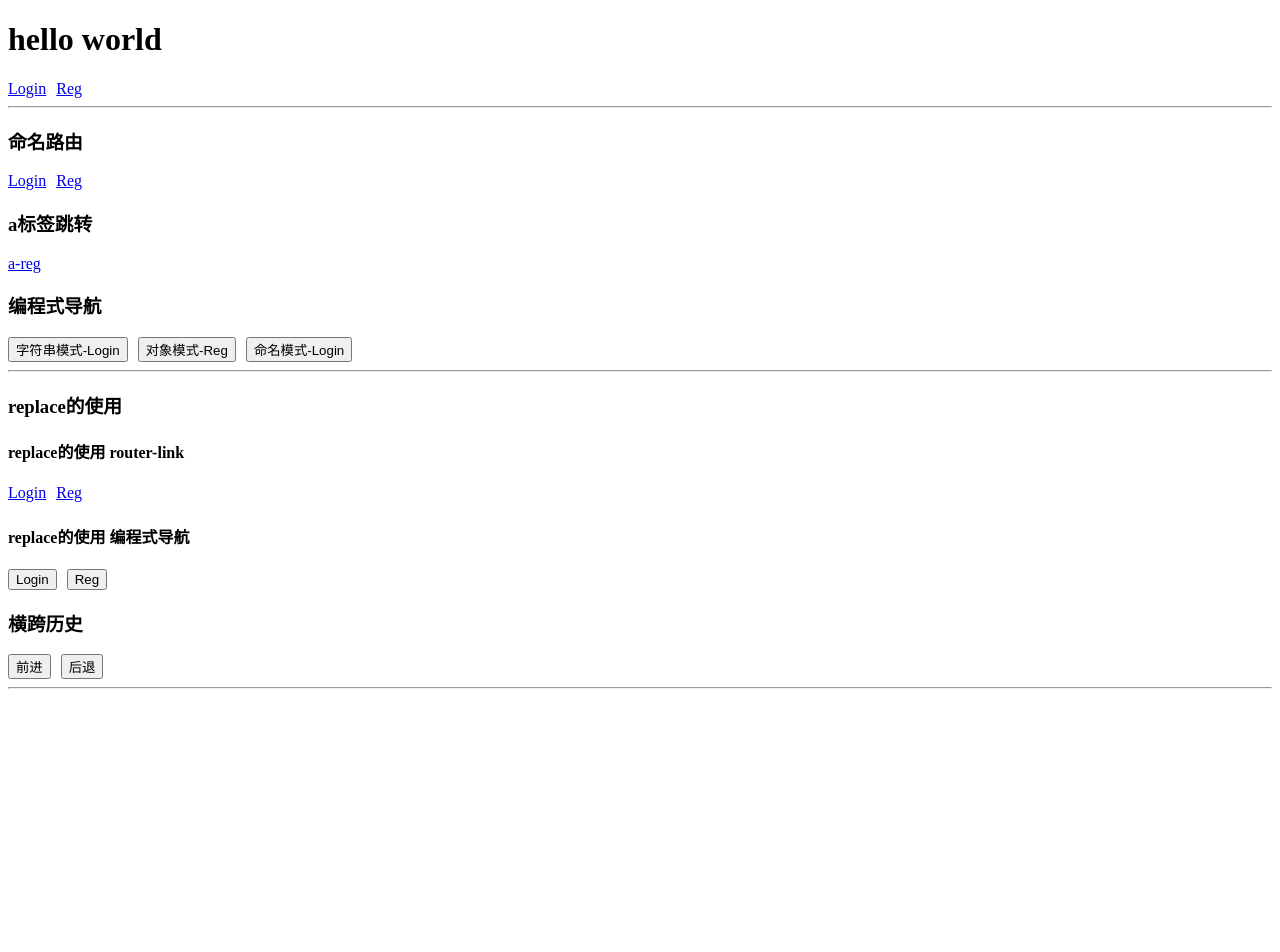
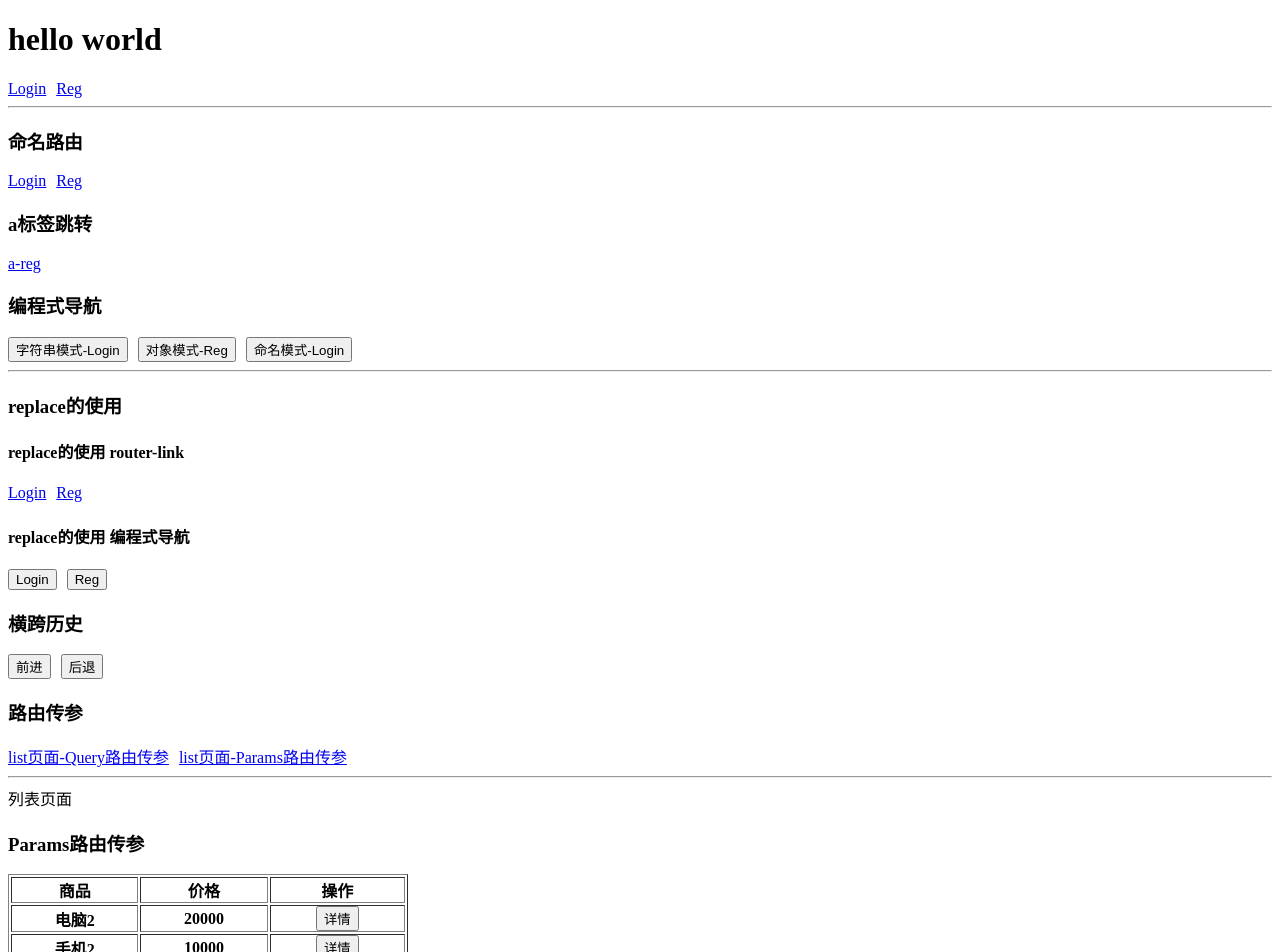
Before and after one commit to icebear32/Vue3_Router4, a Vue app in the folder router/: page /list2 in a window 1280 px wide. Shown: the top 952 px of the page. Before the commit the page ends 800 px from the top, so only its background shows below. Built offline with nearby package versions, Linux system fonts and the light colour scheme.

Commit message:
路由传参

```diff
--- a/router/src/App.vue
+++ b/router/src/App.vue
@@ -66,6 +66,11 @@ const prev = () => {
       <button @click="next">前进</button>
       <button @click="prev" style="margin-left:10px">后退</button>
     </div>
+    <div>
+      <h3>路由传参</h3>
+      <router-link :to="{ name: 'List' }">list页面-Query路由传参</router-link>
+      <router-link :to="{ name: 'List2' }" style="margin-left: 10px;">list页面-Params路由传参</router-link>
+    </div>
     <hr>
     <router-view></router-view>
   </div>
--- /dev/null
+++ b/router/src/components/demo01/detail.vue
@@ -0,0 +1,19 @@
+<script setup lang="ts">
+import { useRoute, useRouter } from 'vue-router' // 取值用：useRoute
+
+const route = useRoute()
+const router = useRouter()
+</script>
+
+<template>
+    <h2>详情页面</h2>
+    <div>
+        <h3>Query路由传参</h3>
+        <button @click="router.back()">返回</button>
+        <div>品牌：{{ route.query?.name }}</div>
+        <div>价格：{{ route.query?.price }}</div>
+        <div>ID：{{ route.query?.id }}</div>
+    </div>
+</template>
+
+<style></style>
--- /dev/null
+++ b/router/src/components/demo01/detail2.vue
@@ -0,0 +1,19 @@
+<script setup lang="ts">
+import { useRoute, useRouter } from 'vue-router' // 取值用：useRoute
+
+const route = useRoute()
+const router = useRouter()
+</script>
+
+<template>
+    <h2>详情页面</h2>
+    <div>
+        <h3>Params路由传参</h3>
+        <button @click="router.back()">返回</button>
+        <div>品牌：{{ route.params?.name }}</div>
+        <div>价格：{{ route.params?.price }}</div>
+        <div>ID：{{ route.params?.id }}</div>
+    </div>
+</template>
+
+<style></style>
--- /dev/null
+++ b/router/src/components/demo01/list.json
@@ -0,0 +1,19 @@
+{
+    "data": [
+        {
+            "name": "电脑",
+            "price": 10000,
+            "id": 1
+        },
+        {
+            "name": "手机",
+            "price": 5000,
+            "id": 2
+        },
+        {
+            "name": "平板",
+            "price": 8000,
+            "id": 3
+        }
+    ]
+}
--- /dev/null
+++ b/router/src/components/demo01/list.vue
@@ -0,0 +1,48 @@
+<script setup lang="ts">
+import { data } from './list.json'
+import { useRouter } from 'vue-router'
+
+const router = useRouter()
+
+type Item = {
+    name: string;
+    price: number;
+    id: number;
+}
+
+const toDetail = (Item: Item) => {
+    router.push({
+        path: '/detail',
+        query: Item
+    })
+}
+</script>
+
+<template>
+    <div>列表页面</div>
+    <h3>Query路由传参</h3>
+    <table cellpadding="0" class="table" border="1">
+        <thead>
+            <tr>
+                <th>商品</th>
+                <th>价格</th>
+                <th>操作</th>
+            </tr>
+        </thead>
+        <tbody>
+            <tr :key="item.id" v-for="item in data">
+                <th>{{ item.name }}</th>
+                <th>{{ item.price }}</th>
+                <th>
+                    <button @click="toDetail(item)">详情</button>
+                </th>
+            </tr>
+        </tbody>
+    </table>
+</template>
+
+<style>
+.table {
+    width: 400px;
+}
+</style>
--- /dev/null
+++ b/router/src/components/demo01/list2.json
@@ -0,0 +1,19 @@
+{
+    "data": [
+        {
+            "name": "电脑2",
+            "price": 20000,
+            "id": 1
+        },
+        {
+            "name": "手机2",
+            "price": 10000,
+            "id": 2
+        },
+        {
+            "name": "平板2",
+            "price": 16000,
+            "id": 3
+        }
+    ]
+}
--- /dev/null
+++ b/router/src/components/demo01/list2.vue
@@ -0,0 +1,48 @@
+<script setup lang="ts">
+import { data } from './list2.json'
+import { useRouter } from 'vue-router'
+
+const router = useRouter()
+
+type Item = {
+    name: string;
+    price: number;
+    id: number;
+}
+
+const toDetail2 = (item: Item) => {
+    router.push({
+        name: 'Detail2',
+        params: item
+    })
+}
+</script>
+
+<template>
+    <div>列表页面</div>
+    <h3>Params路由传参</h3>
+    <table cellpadding="0" class="table" border="1">
+        <thead>
+            <tr>
+                <th>商品</th>
+                <th>价格</th>
+                <th>操作</th>
+            </tr>
+        </thead>
+        <tbody>
+            <tr :key="item.id" v-for="item in data">
+                <th>{{ item.name }}</th>
+                <th>{{ item.price }}</th>
+                <th>
+                    <button @click="toDetail2(item)">详情</button>
+                </th>
+            </tr>
+        </tbody>
+    </table>
+</template>
+
+<style>
+.table {
+    width: 400px;
+}
+</style>
--- a/router/src/router/index.ts
+++ b/router/src/router/index.ts
@@ -11,6 +11,26 @@ const routes: Array<RouteRecordRaw> = [
         path: "/reg",
         name: 'Reg',
         component: () => import('../components/reg.vue') //引入需要用的组件
+    },
+    {
+        path: "/list",
+        name: 'List',
+        component: () => import('../components/demo01/list.vue') //引入需要用的组件
+    },
+    {
+        path: "/detail",
+        name: 'Detail',
+        component: () => import('../components/demo01/detail.vue') //引入需要用的组件
+    },
+    {
+        path: "/list2",
+        name: 'List2',
+        component: () => import('../components/demo01/list2.vue') //引入需要用的组件
+    },
+    {
+        path: "/detail2/:name/:price/:id", // 配置要传递的参数
+        name: 'Detail2',
+        component: () => import('../components/demo01/detail2.vue') //引入需要用的组件
     }
 ]
 
```
Also changed, not shown: 1 other file (tests, documents, lock files or other folders).
